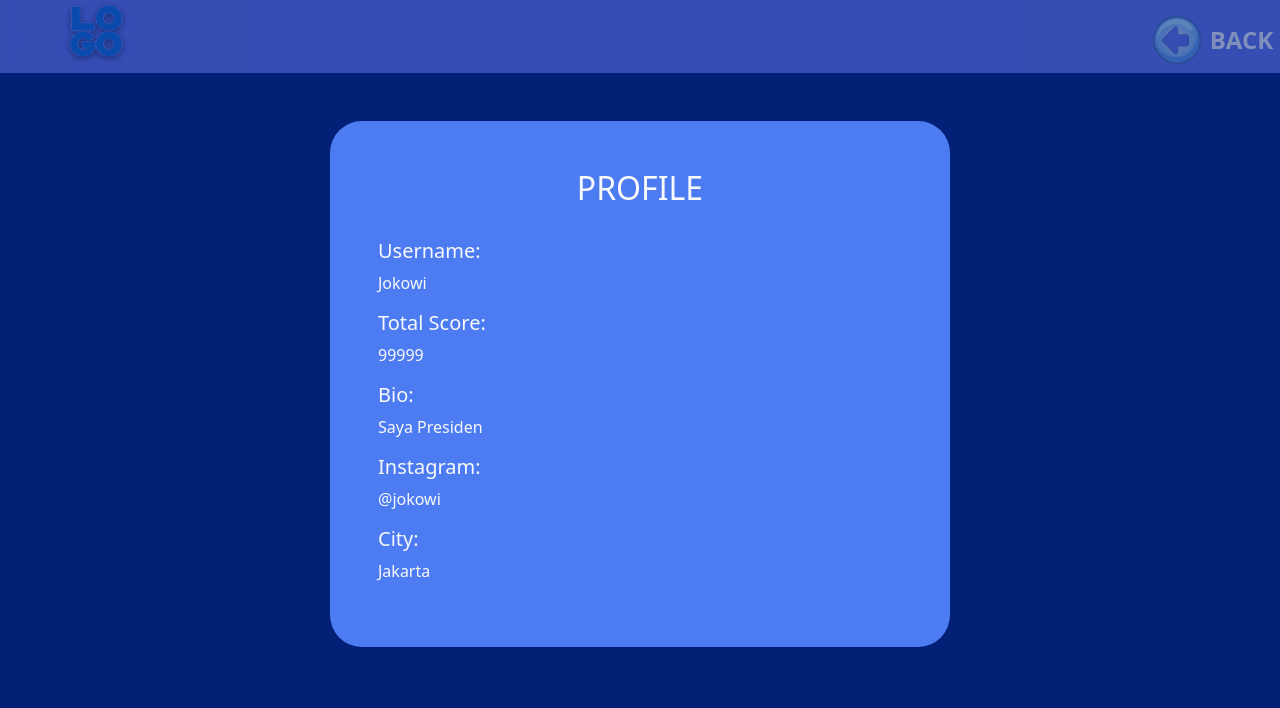
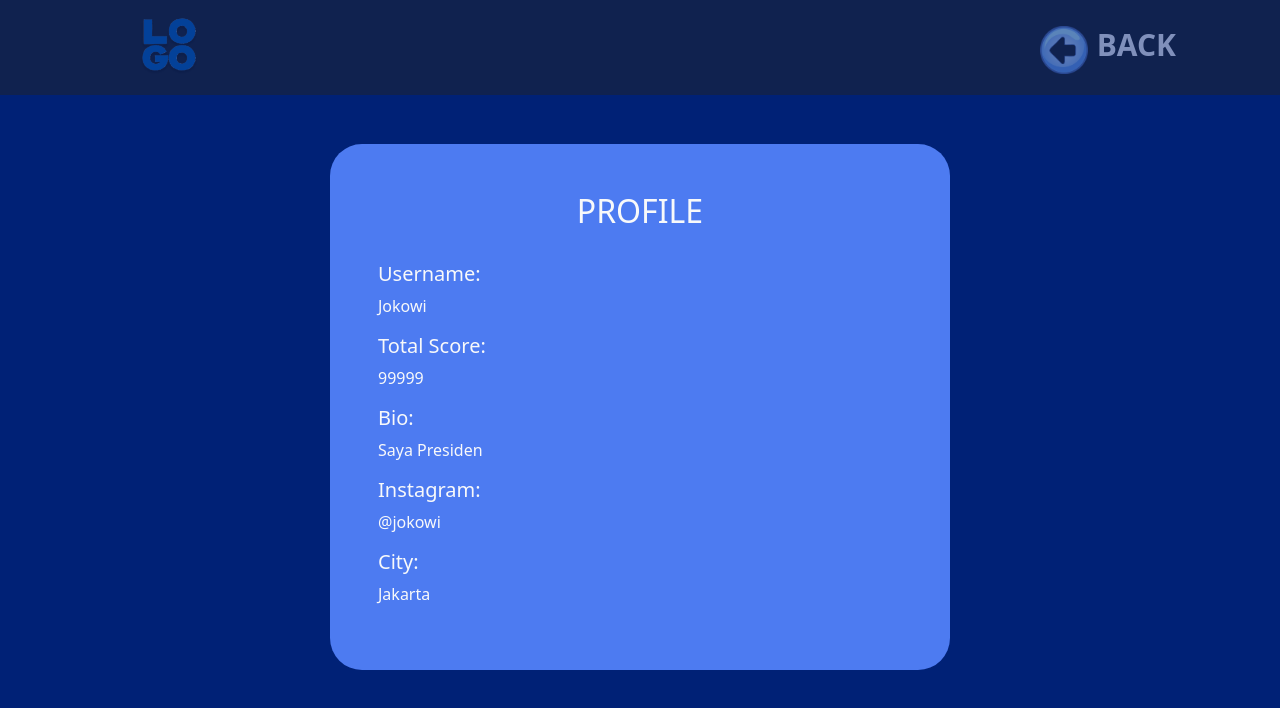
Before and after one commit to ardika24/web-games-ch9, a React (Create React App) app in the folder client/: page /user-profile in a window 1280 px wide. Shown: the top 708 px of the page. Built offline with nearby package versions, Linux system fonts and the light colour scheme.

Commit message:
edit css user profile page

```diff
--- a/client/src/pages/HomePage.jsx
+++ b/client/src/pages/HomePage.jsx
@@ -16,7 +16,7 @@ function HomePage() {
           <Navbar.Brand href="/">
             <img
               style={{ width: "11rem" }}
-              src="/logo-social2.png"
+              src="/logo-social1.png"
               alt="logo"
             />
           </Navbar.Brand>
--- a/client/src/pages/UserProfile.jsx
+++ b/client/src/pages/UserProfile.jsx
@@ -1,3 +1,4 @@
+import { Navbar, Container } from "react-bootstrap";
 import style from "../pages/UserProfile.module.css";
 
 export default function UserProfile() {
@@ -6,34 +7,39 @@ export default function UserProfile() {
   }
   return (
     <div>
-      <div className={style.header}>
-        <div className="container-fluid">
-          <div className="row">
-            <div className="col-8">
+      <Navbar
+        expand="lg"
+        bg="dark"
+        variant="dark"
+        fixed="top"
+        className="opacity-50"
+      >
+        <Container>
+          <Navbar.Brand href="/">
             <img
               style={{ width: "11rem" }}
-                src="/logo-social2.png"
+              src="/logo-social1.png"
               alt="logo"
             />
-            </div>
-            <div className="col-4">
-              <div className={style.back}>
+          </Navbar.Brand>
+          <Navbar.Brand className="justify-content-end">
             <img
               src="/back-button.png"
               alt="back"
               style={{ width: "3rem" }}
               onClick={back}
+              className={style.back}
             />
-                <span>
+            <span className={style.span}>
               <button onClick={back}>BACK</button>
             </span>
-              </div>
-            </div>
-          </div>
-        </div>
-      </div>
+          </Navbar.Brand>
+        </Container>
+      </Navbar>
 
-      <div className="row pt-5 justify-content-center">
+      <div className={style.content}>
+
+      <div className="row justify-content-center">
         <div className="col-lg-6 col-sm-7 px-sm-3 d-flex flex-column justify-content-center text-light">
           <div className={style.right}>
             <div className="container p-5">
@@ -55,6 +61,8 @@ export default function UserProfile() {
           </div>
         </div>
       </div>
+
+      </div>
     </div>
   );
 }
--- a/client/src/pages/UserProfile.module.css
+++ b/client/src/pages/UserProfile.module.css
@@ -1,24 +1,14 @@
-.header {
-    background-color: #6c7af3;
-    opacity: 50%;
+.content {
+    margin-top: 9em;
 }
 
-.back {
-    position: absolute;
-    z-index: 2;
-    font-weight: 700;
-    display: flex;
-    margin-left: 18em;
-    margin-top: 1em;
-}
-
-.back span {
+.span {
     margin: auto;
     margin-left: 0.1em;
     font-size: 1.5em;
 }
 
-.back span button {
+.span button {
     background-color: transparent;
     border: none;
     font-weight: bold;
@@ -26,11 +16,11 @@
     transition: 300ms;
 }
 
-.back span button:hover {
+.span button:hover {
     color: #000000;
 }
 
-.back img {
+.back {
     cursor: pointer;
 }
 
```
Also changed, not shown: client/public/logo-social2.png (deleted). Lines whose indentation alone changed are shown as unchanged.
